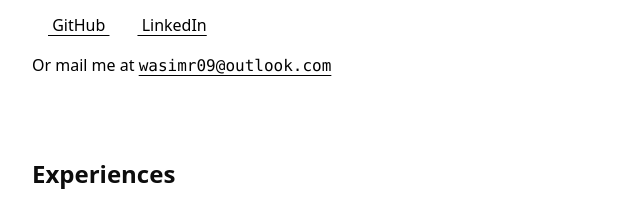
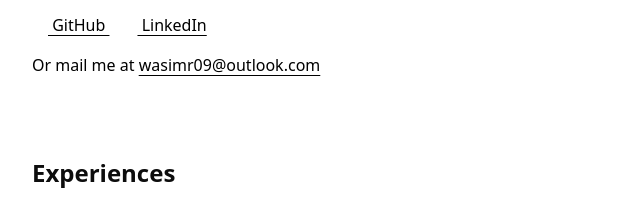
Before and after one commit to wasim7raja10/portfolio, an Astro site: page / in a window 1280 px wide. Shown: the part 356-573 px from the top of the page, 214-854 px from the left. Built offline with nearby package versions, Linux system fonts and the light colour scheme; Astro itself is replaced by a stand-in of ours; some icons are missing.

Commit message:
refactor: Remove redundant class in Hero.astro

```diff
--- a/src/astro-components/Hero.astro
+++ b/src/astro-components/Hero.astro
@@ -43,7 +43,7 @@ import Icon from "astro-icon";
       Or mail me at
       <a
         href="mailto:wasimr09@outlook.com"
-        class="link link-neutral font-mono underline-offset-4"
+        class="link link-neutral underline-offset-4"
       >
         wasimr09@outlook.com
       </a>
```
